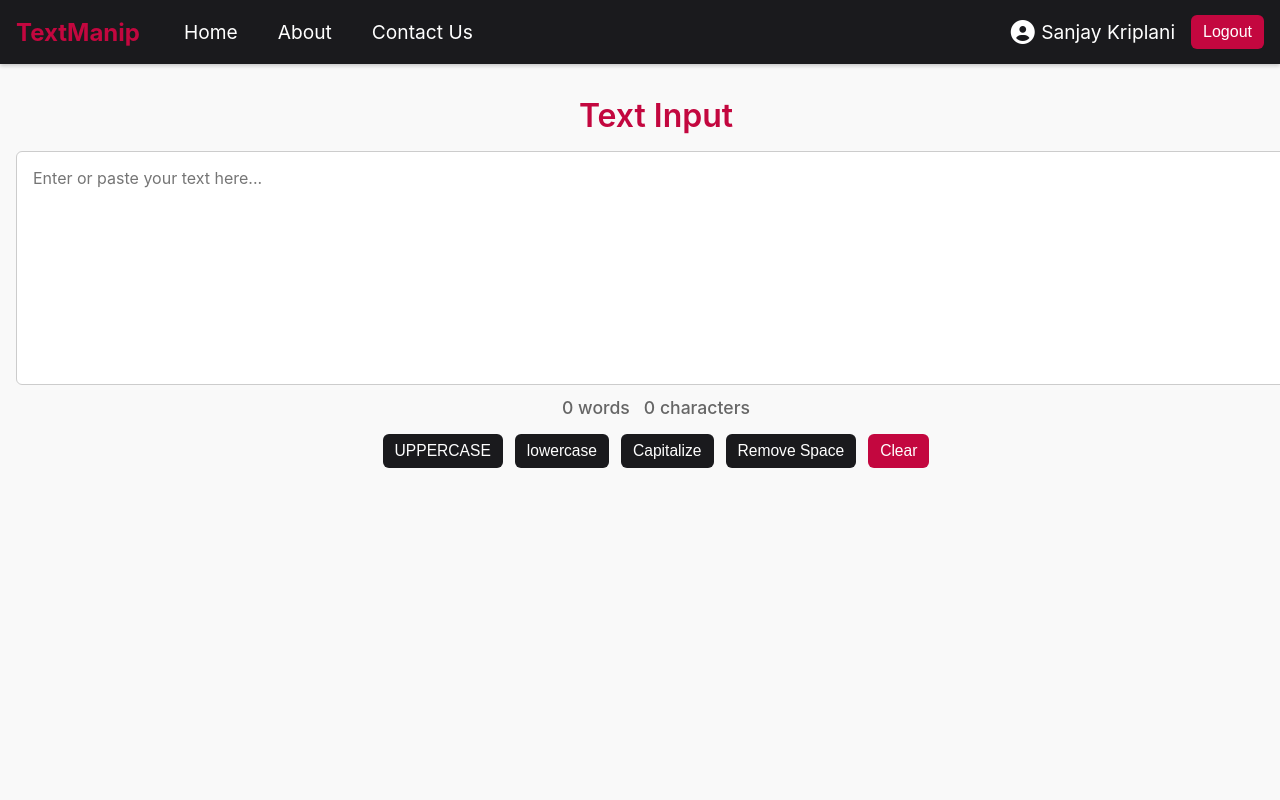
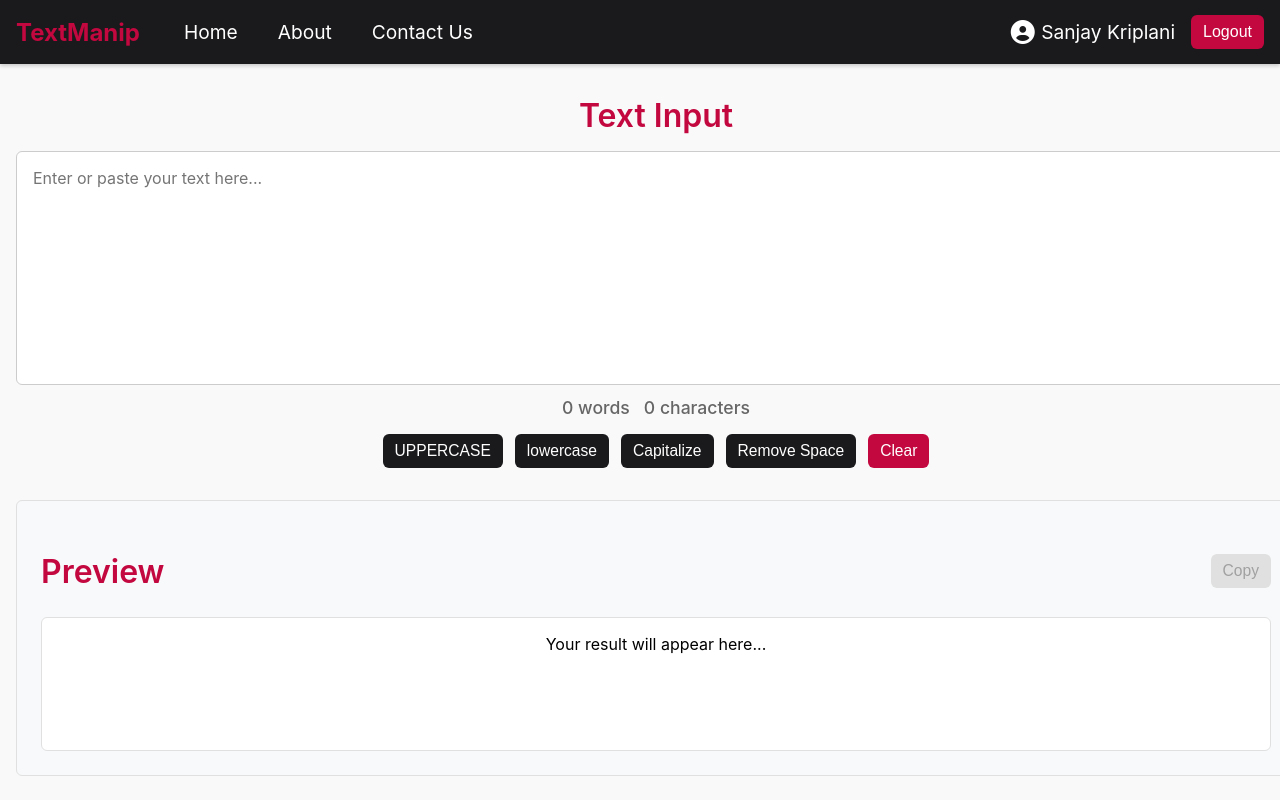
Before and after one commit to SKcric07/TextManip, a React (Create React App) app: page / in a window 1280 px wide. Shown: the top 800 px of the page. Built offline with nearby package versions, Linux system fonts and the light colour scheme.

Commit message:
Integrating Preview/Result section

```diff
--- a/src/Components/TextForm/TextForm.css
+++ b/src/Components/TextForm/TextForm.css
@@ -77,8 +77,58 @@
     background-color: #c0392b;
 }
 
+.preview-section {
+    background-color: #f8f9fa;
+    border-radius: 0.375rem;
+    padding: 1.5rem;
+    border: 1px solid #e0e0e0;
+    margin-top: 2rem;
+}
 
+.preview-header{
+    display: flex;
+    justify-content: space-between;
+    align-items: center;
+    /* margin-bottom: 1rem; */
+}
 
+.preview-title{
+    font-size: 2rem;
+    font-weight: 600;
+    color: #C3073F;
+}
+
+.preview-copy-button{
+    padding: 0.5rem 0.75rem;
+    border: none;
+    border-radius: 0.375rem;
+    font-size: 0.975rem;
+    font-weight: 500;
+    background-color: #C3073F;
+    color:  white;
+    cursor: pointer;
+    transition: background-color 0.2s;
+}
+
+.preview-copy-button:hover{
+    background-color: #c0392b;
+}
+
+.preview-copy-button:disabled{
+    background-color: #e0e0e0;
+    color: #a0a0a0;
+    cursor: not-allowed;
+}
+
+.preview-display{
+    min-height: 100px;
+    padding: 1rem;
+    background-color: white;
+    border: 1px solid #e0e0e0;
+    border-radius: 0.375rem;
+    word-wrap: break-word;
+    white-space: pre-wrap;
+}
 
  /* Media query for responsive design */
  @media (max-width: 768px) {
--- a/src/Components/TextForm/textform.js
+++ b/src/Components/TextForm/textform.js
@@ -20,7 +20,13 @@ function TextForm() {
   };
 
   const clearTextArea = () => {
-    setInputText("")
+    setInputText("");
+  }
+
+
+  const handleCopyPreview = () => {
+    navigator.clipboard.writeText(inputText);
+    alert("Copied to clipborad!");
   }
 
   return (
@@ -55,9 +61,20 @@ function TextForm() {
           <button className="action-button clear" onClick={clearTextArea}>Clear</button>
         </div>
 
+        <div className="preview-section">
+          <div className="preview-header">
+            <h2 className='preview-title'>Preview</h2>
+            <button className="preview-copy-button" onClick={handleCopyPreview} disabled={!inputText}>Copy</button>
+          </div>
+
+          <div className="preview-display">
+            {inputText || "Your result will appear here..."}
+          </div>
+        </div>
+
       </div>
     </div>
-  )
+  );
 }
 
 export default TextForm
```
